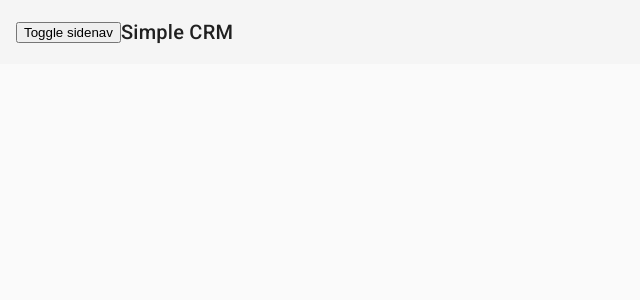
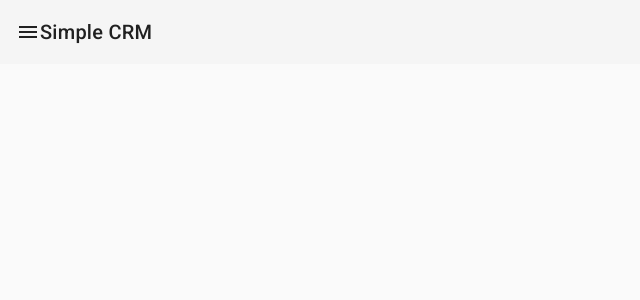
Before and after one commit to okankpl/Simple-crm, an Angular app: page / in a window 1280 px wide. Shown: the top 300 px of the page, without its empty margins (0-640 px from the left). Built offline with nearby package versions, Linux system fonts and the light colour scheme.

Commit message:
adding menu icon

```diff
--- a/src/app/app.component.html
+++ b/src/app/app.component.html
@@ -6,9 +6,8 @@
   <div class="example-sidenav-content">
     <mat-toolbar>
       <mat-toolbar-row>
-        <button type="button" mat-button (click)="drawer.toggle()">
-          Toggle sidenav
-        </button>
+        <mat-icon mat-button (click)="drawer.toggle()" aria-hidden="false" aria-label="Example home icon" fontIcon="menu"></mat-icon>
+
         <span>Simple CRM</span>
       </mat-toolbar-row>
     </mat-toolbar>
--- a/src/app/app.component.ts
+++ b/src/app/app.component.ts
@@ -3,11 +3,12 @@ import { CommonModule } from '@angular/common';
 import { RouterOutlet } from '@angular/router';
 import {MatToolbarModule} from '@angular/material/toolbar';
 import {MatSidenavModule} from '@angular/material/sidenav';
+import {MatIconModule} from '@angular/material/icon';
 
 @Component({
   selector: 'app-root',
   standalone: true,
-  imports: [CommonModule, RouterOutlet,MatToolbarModule,MatSidenavModule],
+  imports: [CommonModule, RouterOutlet,MatToolbarModule,MatSidenavModule,MatIconModule],
   templateUrl: './app.component.html',
   styleUrl: './app.component.scss'
 })
```
